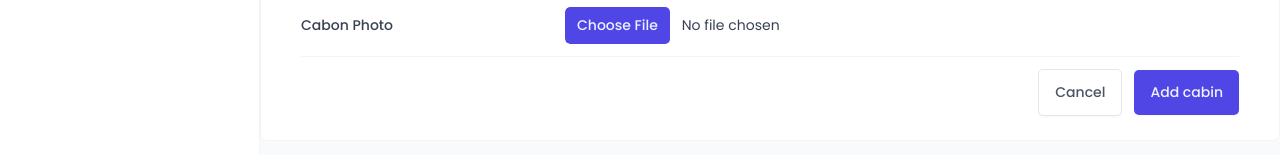
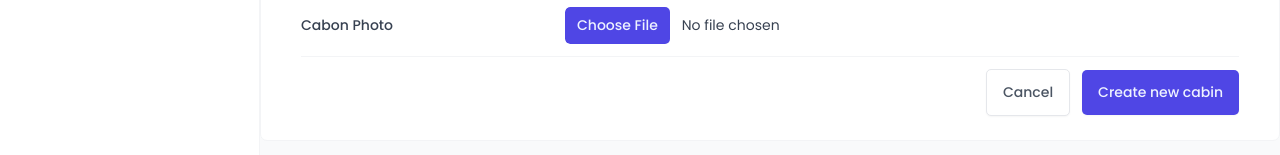
Before and after one commit to kerstin-w/wild-oasis, a React (Vite) app: page /cabins in a window 1280 px wide. Both pictures are taken after a click on the button "Add new cabin". Shown: the part 635-790 px from the top of the page. Built offline with nearby package versions, Linux system fonts and the light colour scheme; no server answers; the database is empty; a web font is replaced by a local one.

Commit message:
feat: Add functionallity to Form to have it prefilled when it is used for edit

```diff
--- a/src/features/cabins/CabinRow.jsx
+++ b/src/features/cabins/CabinRow.jsx
@@ -1,3 +1,4 @@
+import { useState } from 'react';
 import { useMutation, useQueryClient } from '@tanstack/react-query';
 import toast from 'react-hot-toast';
 import { id } from 'date-fns/locale';
@@ -6,6 +7,7 @@ import styled from 'styled-components';
 
 import { formatCurrency } from '../../utils/helpers';
 import { deleteCabin } from '../../services/apiCabins';
+import CreateCabinForm from './CreateCabinForm';
 
 const TableRow = styled.div`
   display: grid;
@@ -47,6 +49,7 @@ const Discount = styled.div`
 `;
 
 function CabinRow({ cabin }) {
+  const [showForm, setShowForm] = useState(false);
   const {
     id: cabinId,
     name,
@@ -67,16 +70,22 @@ function CabinRow({ cabin }) {
   });
 
   return (
+    <>
       <TableRow role="row">
         <Img src={image} alt={cabin.name} />
         <Cabin>{name}</Cabin>
         <div>Fits up to {maxCapacity} guests</div>
         <Price>{formatCurrency(regularPrice)}</Price>
         <Discount>{formatCurrency(discount)}</Discount>
+        <div>
+          <button onClick={() => setShowForm((show) => !show)}>Edit</button>
           <button onClick={() => mutate(cabinId)} disabled={isDeleting}>
             Delete
           </button>
+        </div>
       </TableRow>
+      {showForm && <CreateCabinForm cabinToEdit={cabin} />}
+    </>
   );
 }
 
--- a/src/features/cabins/CreateCabinForm.jsx
+++ b/src/features/cabins/CreateCabinForm.jsx
@@ -10,8 +10,13 @@ import FileInput from '../../ui/FileInput';
 import Textarea from '../../ui/Textarea';
 import FormRow from '../../ui/FormRow';
 
-function CreateCabinForm() {
-  const { register, handleSubmit, reset, getValues, formState } = useForm();
+function CreateCabinForm({ cabinToEdit = {} }) {
+  const { id: editId, ...editValues } = cabinToEdit;
+  const isEditSession = Boolean(editId);
+
+  const { register, handleSubmit, reset, getValues, formState } = useForm({
+    defaultValues: isEditSession ? editValues : {},
+  });
   const { errors } = formState;
 
   const queryClient = useQueryClient();
@@ -111,7 +116,9 @@ function CreateCabinForm() {
           id="image"
           accept="image/*"
           disabled={isCreating}
-          {...register('image', { required: 'This field is required' })}
+          {...register('image', {
+            required: isEditSession ? false : 'This field is required',
+          })}
         />
       </FormRow>
 
@@ -119,7 +126,9 @@ function CreateCabinForm() {
         <Button variation="secondary" type="reset">
           Cancel
         </Button>
-        <Button disabled={isCreating}>Add cabin</Button>
+        <Button disabled={isCreating}>
+          {isEditSession ? 'Edit Cabin' : 'Create new cabin'}
+        </Button>
       </FormRow>
     </Form>
   );
```
Lines whose indentation alone changed are shown as unchanged.
